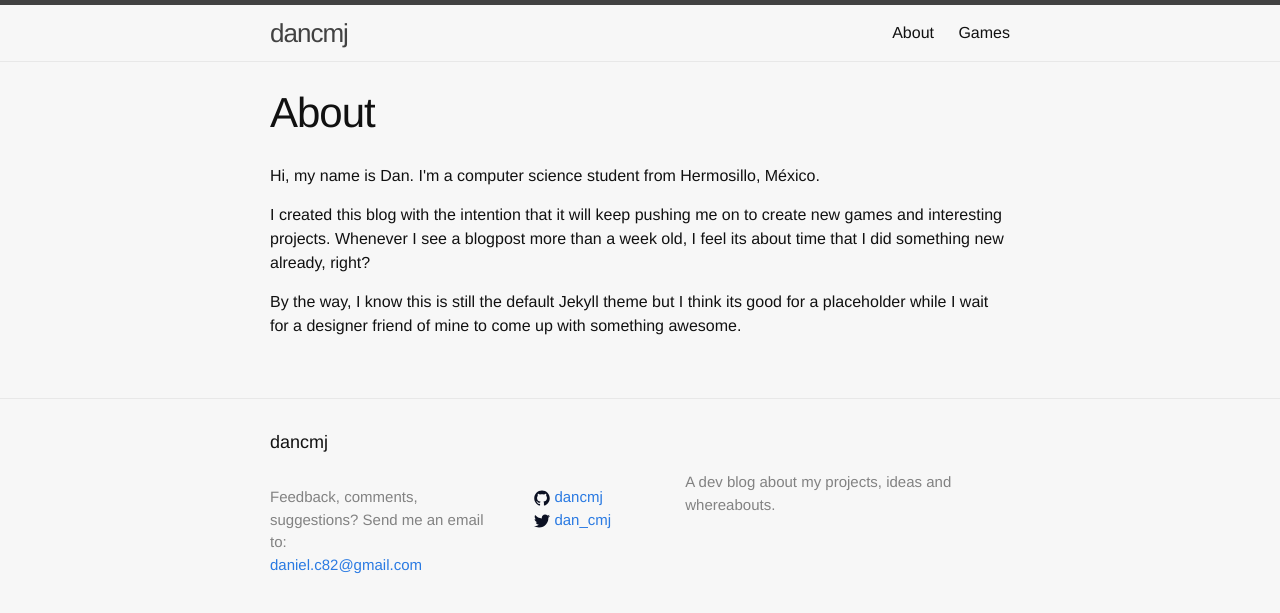
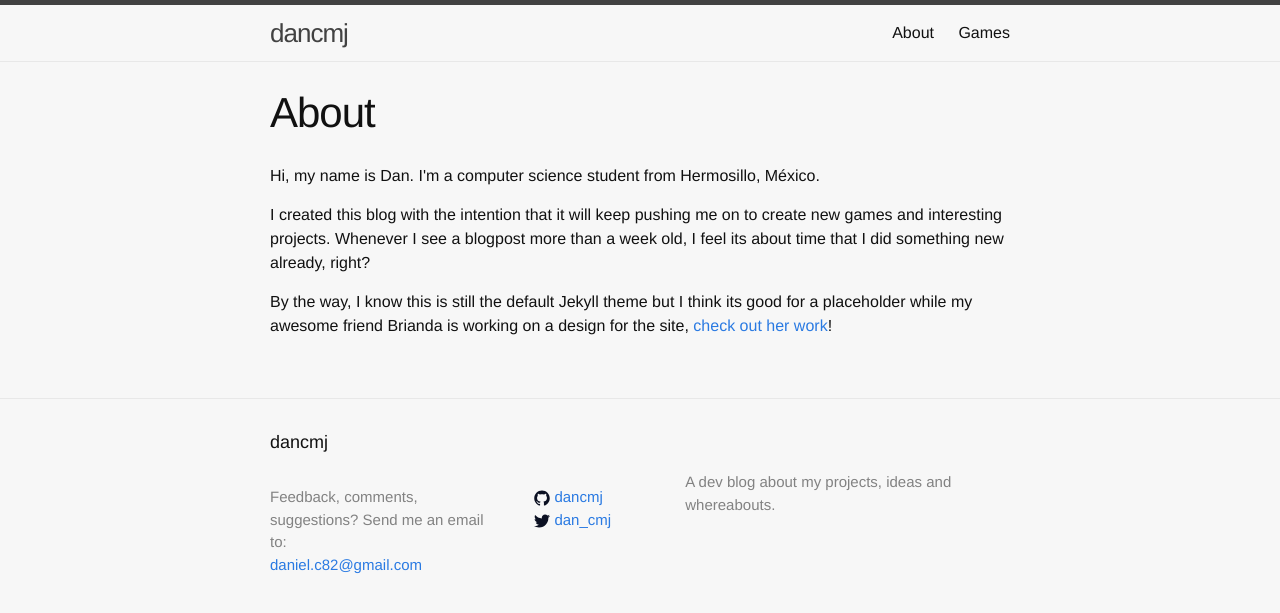
Before and after one commit to dancmj/dancmj.github.io, a Jekyll site: the page built from about.html, in a window 1280 px wide. Shown: the top 613 px of the page. Built offline with Jekyll 4.4.1, drawn with Linux system fonts in a browser that asks for light colours.

Commit message:
Updated some info.

```diff
--- a/about.html
+++ b/about.html
@@ -6,6 +6,5 @@ permalink: /about/
 
 <p>Hi, my name is Dan. I'm a computer science student from Hermosillo, México.</p>
 
-</p>
 <p>I created this blog with the intention that it will keep pushing me on to create new games and interesting projects. Whenever I see a blogpost more than a week old, I feel its about time that I did something new already, right?</p>
-<p>By the way, I know this is still the default Jekyll theme but I think its good for a placeholder while I wait for a designer friend of mine to come up with something awesome.</p>
+<p>By the way, I know this is still the default Jekyll theme but I think its good for a placeholder while my awesome friend Brianda is working on a design for the site, <a href="https://dribbble.com/briandamaldonado">check out her work</a>!</p>
```
